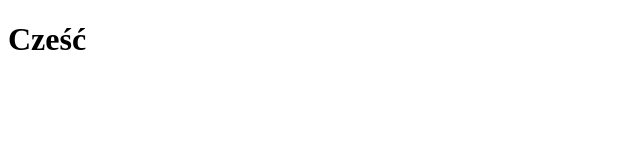
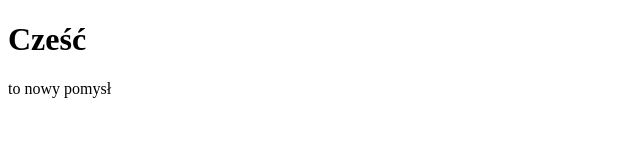
Before and after one commit to Klaudiusz8350/git, a plain HTML site: page index.html in a window 1280 px wide. Shown: the whole page, without its empty margins (0-640 px from the left). Drawn offline with Linux system fonts and the light colour scheme.

Commit message:
added new idea

```diff
--- a/index.html
+++ b/index.html
@@ -8,6 +8,6 @@
 </head>
 <body>
     <h1>Cześć</h1>
-
+    <p>to nowy pomysł</p>
 </body>
 </html>
```
